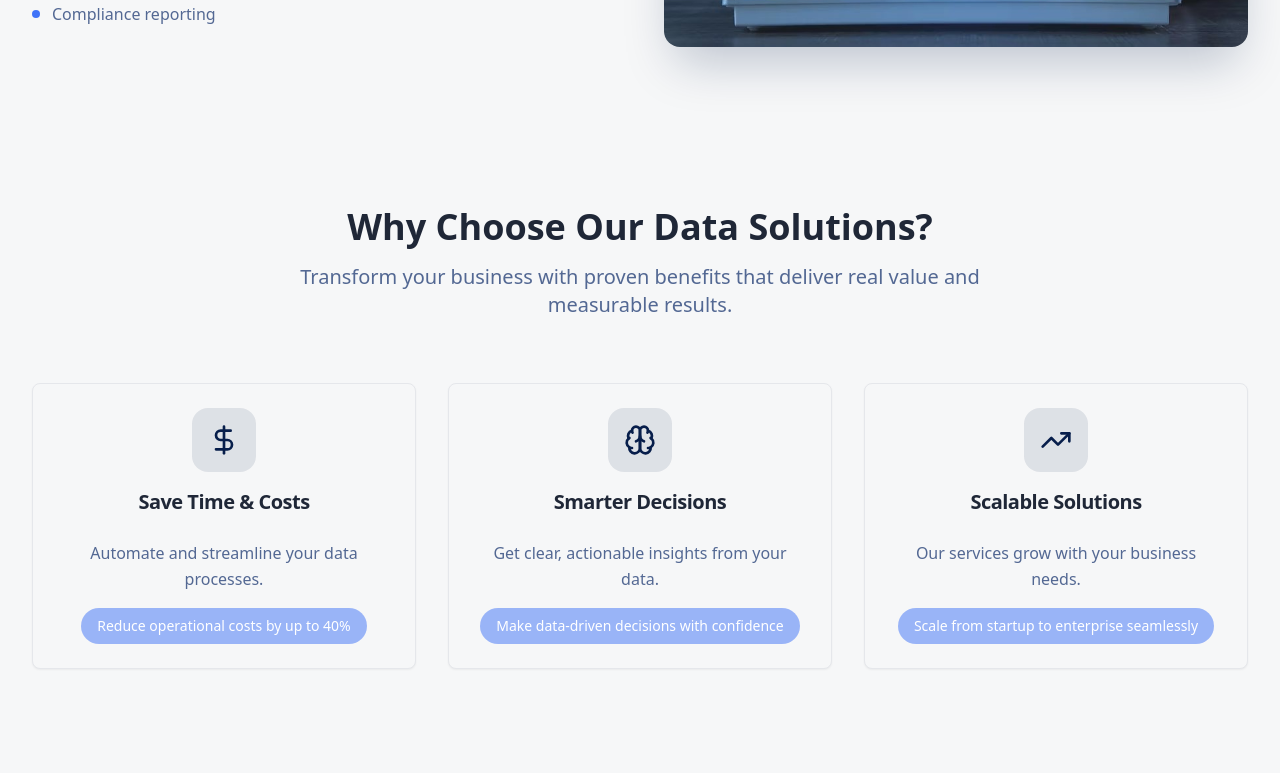
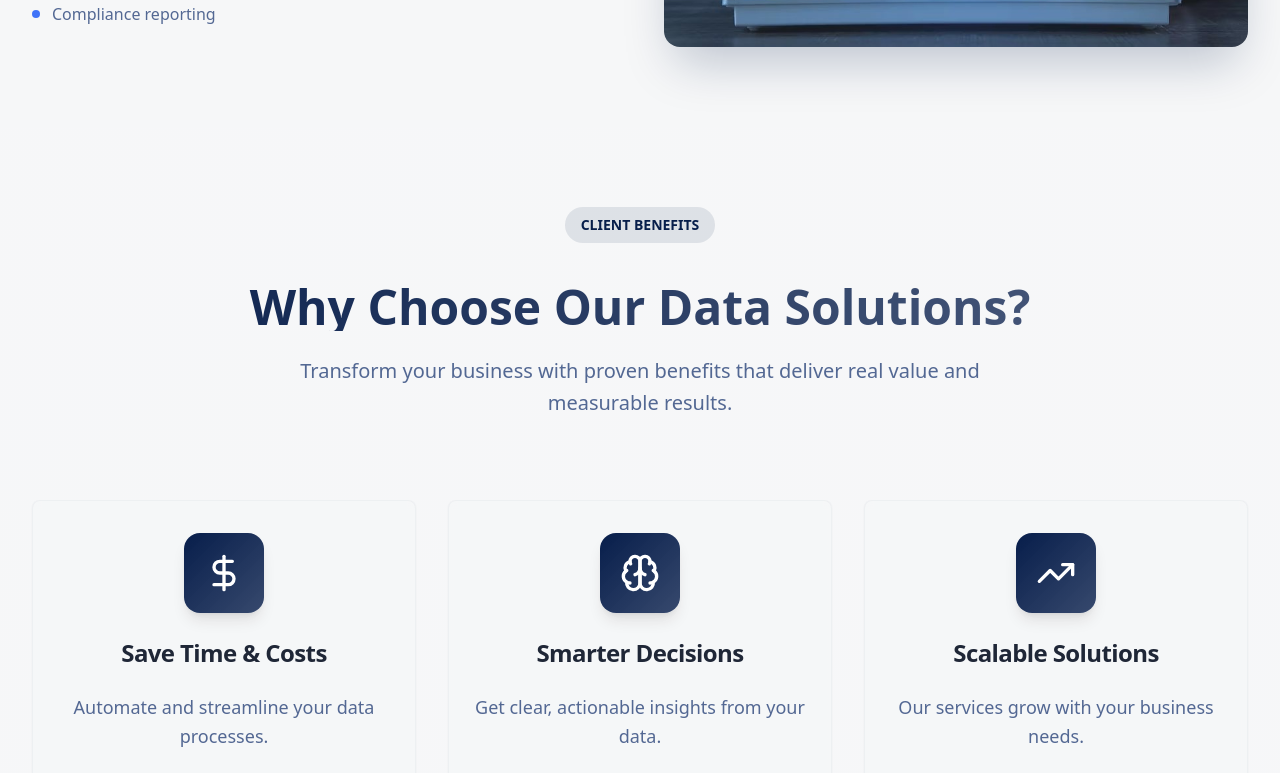
Before and after one commit to waqaralyy/prestige-data-flow, a React (Vite) app: page /services in a window 1280 px wide. Shown: the part 1900-2673 px from the top of the page. Built offline with nearby package versions, Linux system fonts and the light colour scheme.

Commit message:
Make "Why Choose Us" section attractive
Enhance the visual appeal of the "Why Choose Our Data Solutions?" section on the Services page.

```diff
--- a/src/pages/Services.tsx
+++ b/src/pages/Services.tsx
@@ -184,29 +184,37 @@ const Services = () => {
           </section>
 
           {/* Client Benefits Section */}
-          <section className="py-20 bg-background" aria-labelledby="benefits-heading">
+          <section className="py-20 bg-gradient-to-br from-muted/50 to-muted" aria-labelledby="benefits-heading">
             <div className="container mx-auto px-4 sm:px-6 lg:px-8">
-              <header className="text-center space-y-4 mb-16">
-                <h2 id="benefits-heading" className="text-3xl lg:text-4xl font-bold text-foreground">
+              <header className="text-center space-y-6 mb-20">
+                <div className="inline-block bg-primary/10 text-primary px-4 py-2 rounded-full text-sm font-semibold mb-4">
+                  CLIENT BENEFITS
+                </div>
+                <h2 id="benefits-heading" className="text-4xl lg:text-5xl font-bold text-foreground bg-gradient-to-r from-primary to-primary/70 bg-clip-text text-transparent">
                   Why Choose Our Data Solutions?
                 </h2>
-                <p className="text-xl text-muted-foreground max-w-3xl mx-auto">
+                <p className="text-xl text-muted-foreground max-w-3xl mx-auto leading-relaxed">
                   Transform your business with proven benefits that deliver real value and measurable results.
                 </p>
               </header>
 
               <div className="grid grid-cols-1 md:grid-cols-3 gap-8">
                 {clientBenefits.map((benefit, index) => (
-                  <Card key={index} className="group hover:shadow-lg transition-all duration-300 hover:scale-105 bg-card border border-border">
-                    <CardHeader className="text-center space-y-4">
-                      <div className="mx-auto w-16 h-16 bg-primary/10 rounded-2xl flex items-center justify-center group-hover:bg-primary/20 transition-colors duration-300">
-                        <benefit.icon className="h-8 w-8 text-primary" aria-hidden="true" />
+                  <Card key={index} className="group relative overflow-hidden hover:shadow-2xl transition-all duration-500 hover:scale-105 bg-card/80 backdrop-blur-sm border border-border/50 hover:border-primary/20">
+                    {/* Gradient overlay */}
+                    <div className="absolute inset-0 bg-gradient-to-br from-primary/5 to-transparent opacity-0 group-hover:opacity-100 transition-opacity duration-500"></div>
+
+                    <CardHeader className="relative text-center space-y-6 pt-8">
+                      <div className="mx-auto w-20 h-20 bg-gradient-to-br from-primary to-primary/80 rounded-2xl flex items-center justify-center group-hover:scale-110 transition-transform duration-300 shadow-lg group-hover:shadow-primary/25">
+                        <benefit.icon className="h-10 w-10 text-white" aria-hidden="true" />
                       </div>
-                      <CardTitle className="text-xl font-bold text-foreground">{benefit.title}</CardTitle>
+                      <CardTitle className="text-2xl font-bold text-foreground group-hover:text-primary transition-colors duration-300">
+                        {benefit.title}
+                      </CardTitle>
                     </CardHeader>
-                    <CardContent className="text-center space-y-4">
-                      <p className="text-muted-foreground leading-relaxed">{benefit.description}</p>
-                      <div className="inline-block bg-secondary/50 text-secondary-foreground px-4 py-2 rounded-full text-sm font-medium">
+                    <CardContent className="relative text-center space-y-6 pb-8">
+                      <p className="text-lg text-muted-foreground leading-relaxed">{benefit.description}</p>
+                      <div className="inline-block bg-gradient-to-r from-secondary to-secondary/80 text-secondary-foreground px-6 py-3 rounded-full text-sm font-semibold shadow-md group-hover:shadow-lg transition-shadow duration-300">
                         {benefit.highlight}
                       </div>
                     </CardContent>
```
